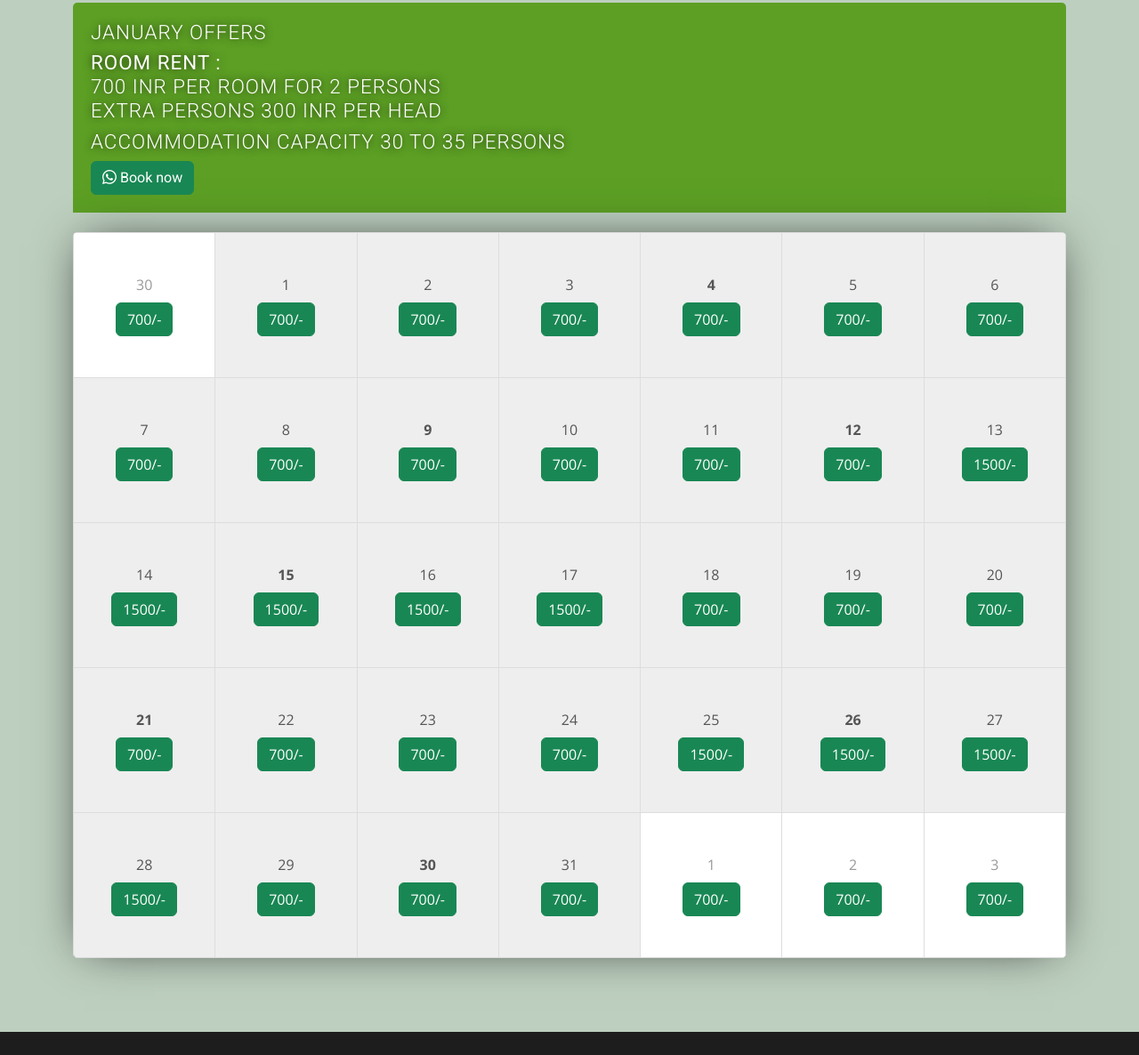
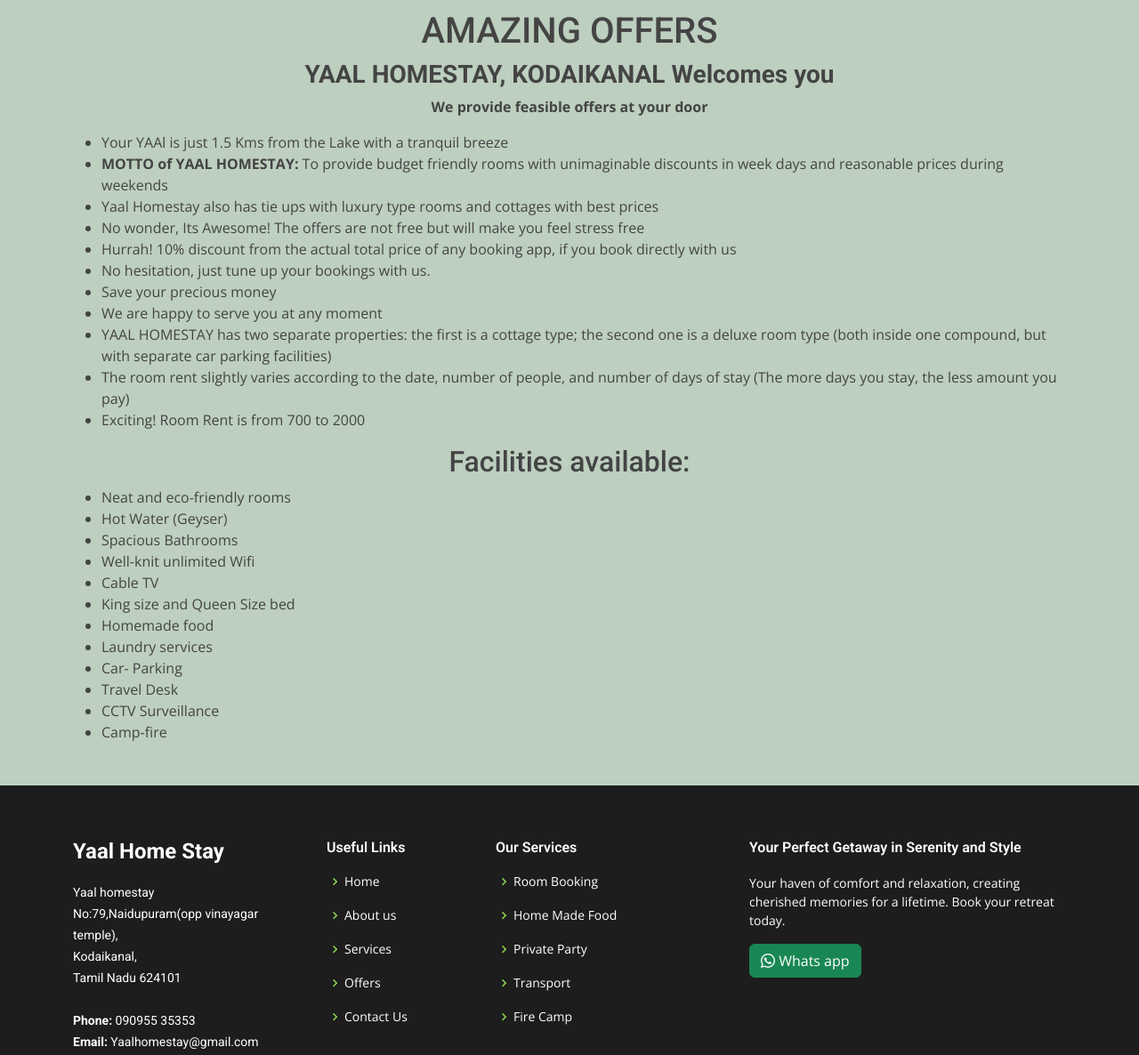
Before and after one commit to vengatp14/YAAL_Homestay, a plain HTML site: page offer_room.html in a window 1280 px wide. Shown: the part 189-1375 px from the top of the page at 89% size. Drawn offline with nearby package versions, Linux system fonts and the light colour scheme.

Commit message:
ui changes

```diff
--- a/offer_room.html
+++ b/offer_room.html
@@ -88,67 +88,39 @@
     <!-- End Breadcrumbs -->
 
     <!-- ======= Portfolio Details Section ======= -->
-    <section id="portfolio-details" class="portfolio-details">
-      <div class="container">
-        <h1 class="calendar_h1"><span class="d-block">january Offers</span><span class="mt-2 d-block"><b>room rent :</b>
-            <br> 700 INR per room for 2 persons <br> extra persons 300 INR per head</span>
-          <span class="mt-2 d-block">accommodation capacity 30 to 35 persons</span> <a title="Kodaikanal eco-friendly retreats"
-            href="https://wa.me/+919095535353"> <button class="btn btn-success mt-2"><i class="bi bi-whatsapp"></i> Book
-              now</button></a>
-        </h1>
-
-        <div id="calendar">
-
-          <table>
-            <tr>
-              <td class="lastmonth">30 <br> <button class="btn btn-success mt-2">700/-</button></td>
-              <td>1 <br> <button class="btn btn-success mt-2">700/-</button></td>
-              <td>2 <br> <button class="btn btn-success mt-2">700/-</button> </td>
-              <td>3 <br> <button class="btn btn-success mt-2">700/-</button> </td>
-              <td class="hastask">4 <br> <button class="btn btn-success mt-2">700/-</button> </td>
-              <td>5 <br> <button class="btn btn-success mt-2">700/-</button> </td>
-              <td>6 <br> <button class="btn btn-success mt-2">700/-</button> </td>
-            </tr>
-            <tr>
-              <td>7 <br> <button class="btn btn-success mt-2">700/-</button></td>
-              <td>8 <br> <button class="btn btn-success mt-2">700/-</button></td>
-              <td class="hastask">9 <br> <button class="btn btn-success mt-2">700/-</button></td>
-              <td>10 <br> <button class="btn btn-success mt-2">700/-</button></td>
-              <td>11 <br> <button class="btn btn-success mt-2">700/-</button></td>
-              <td class="hastask">12 <br> <button class="btn btn-success mt-2">700/-</button></td>
-              <td>13 <br> <button class="btn btn-success mt-2">1500/-</button></td>
-            </tr>
-            <tr>
-              <td>14 <br> <button class="btn btn-success mt-2">1500/-</button></td>
-              <td class="hastask">15 <br> <button class="btn btn-success mt-2">1500/-</button></td>
-              <td>16 <br> <button class="btn btn-success mt-2">1500/-</button> </td>
-              <td>17 <br> <button class="btn btn-success mt-2">1500/-</button></td>
-              <td>18 <br> <button class="btn btn-success mt-2">700/-</button></td>
-              <td>19 <br> <button class="btn btn-success mt-2">700/-</button></td>
-              <td>20 <br> <button class="btn btn-success mt-2">700/-</button></td>
-            </tr>
-            <tr>
-              <td class="hastask">21 <br> <button class="btn btn-success mt-2">700/-</button></td>
-              <td>22 <br> <button class="btn btn-success mt-2">700/-</button></td>
-              <td>23 <br> <button class="btn btn-success mt-2">700/-</button></td>
-              <td>24 <br> <button class="btn btn-success mt-2">700/-</button></td>
-              <td>25 <br> <button class="btn btn-success mt-2">1500/-</button></td>
-              <td class="hastask">26 <br> <button class="btn btn-success mt-2">1500/-</button></td>
-              <td>27 <br> <button class="btn btn-success mt-2">1500/-</button></td>
-            </tr>
-            <tr>
-              <td>28 <br> <button class="btn btn-success mt-2">1500/-</button></td>
-              <td>29 <br> <button class="btn btn-success mt-2">700/-</button></td>
-              <td class="hastask">30 <br> <button class="btn btn-success mt-2">700/-</button></td>
-              <td>31 <br> <button class="btn btn-success mt-2">700/-</button></td>
-              <td class="nextmonth">1 <br> <button class="btn btn-success mt-2">700/-</button></td>
-              <td>2 <br> <button class="btn btn-success mt-2">700/-</button></td>
-              <td>3 <br> <button class="btn btn-success mt-2">700/-</button></td>
-            </tr>
-          </table>
-        </div>
-      </div>
-    </section>
+<div class="container">
+  <h1 class="text-center mt-5"> AMAZING OFFERS </h1>
+  <h3 class="text-center"><b>YAAL HOMESTAY, KODAIKANAL Welcomes you</b></h3>
+  <p class="text-center"><b>We provide feasible offers at your door</b></p>
+  <ul>
+    <li>Your YAAl is just 1.5 Kms from the Lake with a tranquil breeze</li>
+    <li><b>MOTTO of YAAL HOMESTAY:</b> To provide budget friendly rooms with unimaginable discounts in week days and reasonable prices during weekends</li>
+    <li>Yaal Homestay also has tie ups with luxury type rooms and cottages with best prices</li>
+    <li>No wonder, Its Awesome! The offers are not free but will make you feel stress free </li>
+    <li>Hurrah! 10% discount from the actual total price of any booking app, if you book directly with us </li>
+    <li>No hesitation, just tune up your bookings with us.</li>
+    <li>Save your precious money</li>
+    <li>We are happy to serve you at any moment</li>
+    <li>YAAL HOMESTAY has two separate properties: the first is a cottage type; the second one is a deluxe room type (both inside one compound, but with separate car parking facilities)</li>
+    <li>The room rent slightly varies according to the date, number of people, and number of days of stay (The more days you stay, the less amount you pay)</li>
+    <li>Exciting! Room Rent is from 700 to 2000</li>
+  </ul>
+  <h2 class="text-center">Facilities available: </h2>
+  <ul class="mb-5">
+    <li>Neat and eco-friendly rooms</li>
+    <li>Hot Water (Geyser)</li>
+    <li>Spacious Bathrooms</li>
+    <li>Well-knit unlimited Wifi</li>
+    <li>Cable TV</li>
+    <li>King size and Queen Size bed</li>
+    <li>Homemade food</li>
+    <li>Laundry services</li>
+    <li>Car- Parking </li>
+    <li>Travel Desk</li>
+    <li>CCTV Surveillance</li>
+    <li>Camp-fire</li>
+  </ul>
+</div>
     <!-- End Portfolio Details Section -->
   </main>
   <!-- End #main -->
```
